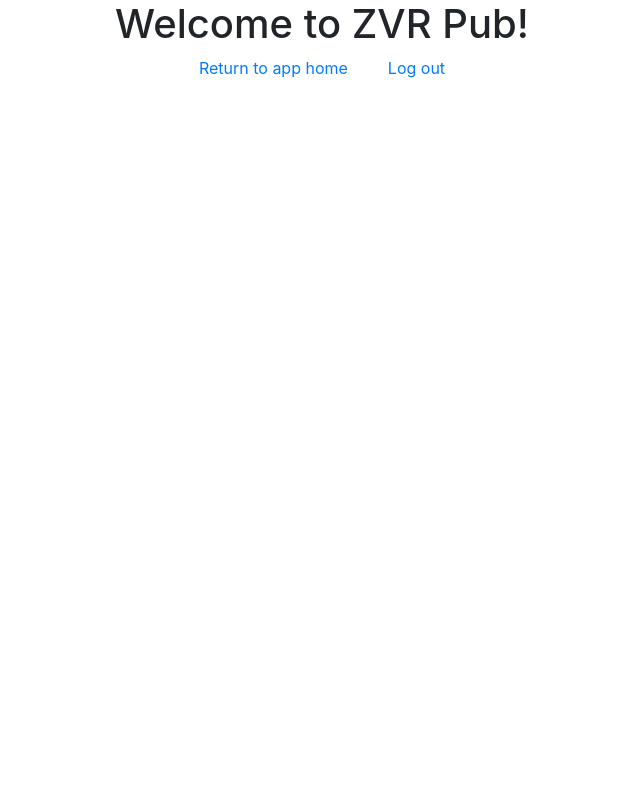
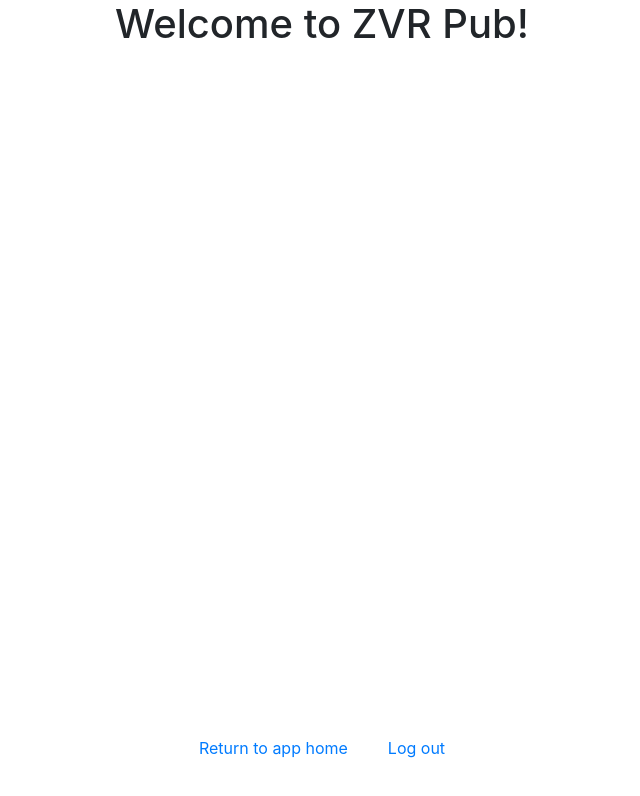
Before and after one commit to 1806-jun25-net/Project-Anthony-Randall-Cristian-Angular, an Angular app in the folder project2-angular/: page / in a window 1280 px wide. Shown: the top 796 px of the page, without its empty margins (318-958 px from the left). Built offline with nearby package versions, Linux system fonts and the light colour scheme.

Commit message:
fixing some css styling

```diff
--- a/project2-angular/src/app/app.component.css
+++ b/project2-angular/src/app/app.component.css
@@ -1,5 +1,7 @@
 #persistentLinks{
-    margin: auto;
+    position: fixed;
+    bottom: 5%;
+    width: 100%;
 }
 
 .link{
--- a/project2-angular/src/app/dashboard/dashboard.component.ts
+++ b/project2-angular/src/app/dashboard/dashboard.component.ts
@@ -14,8 +14,7 @@ export class DashboardComponent implements OnInit {
   dashboard: DashboardButton[] = [
     {name: "Users"},
     {name: "Locations"},
-    {name: "Orders"},
-    {name : "inventory-display-by-location"}
+    {name: "Orders"}
   ];
 
   constructor(private api: ZVRPubapiService) { }
```
